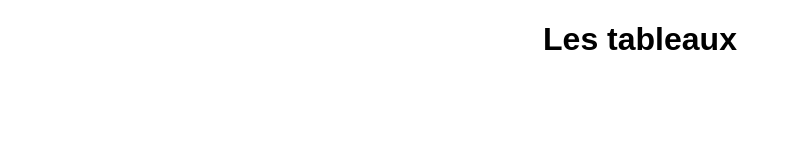
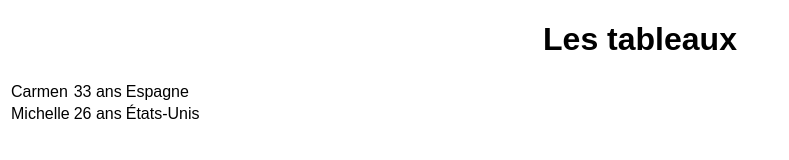
Before and after one commit to RodrigueCalimia/cours-tableaux, a plain HTML site: page index.html in a window 1280 px wide. Shown: the whole page, without its empty margins (0-789 px from the left). Drawn offline with Linux system fonts and the light colour scheme.

Commit message:
code html du tableau

```diff
--- a/index.html
+++ b/index.html
@@ -8,6 +8,17 @@
     </head>
     <body>
         <h1>Les tableaux</h1>
-
+        <table>
+            <tr>
+                <td>Carmen</td>
+                <td>33 ans</td>
+                <td>Espagne</td>
+            </tr>
+            <tr>
+                <td>Michelle</td>
+                <td>26 ans</td>
+                <td>États-Unis</td>
+            </tr>
+        </table>
     </body>
 </html>
```
